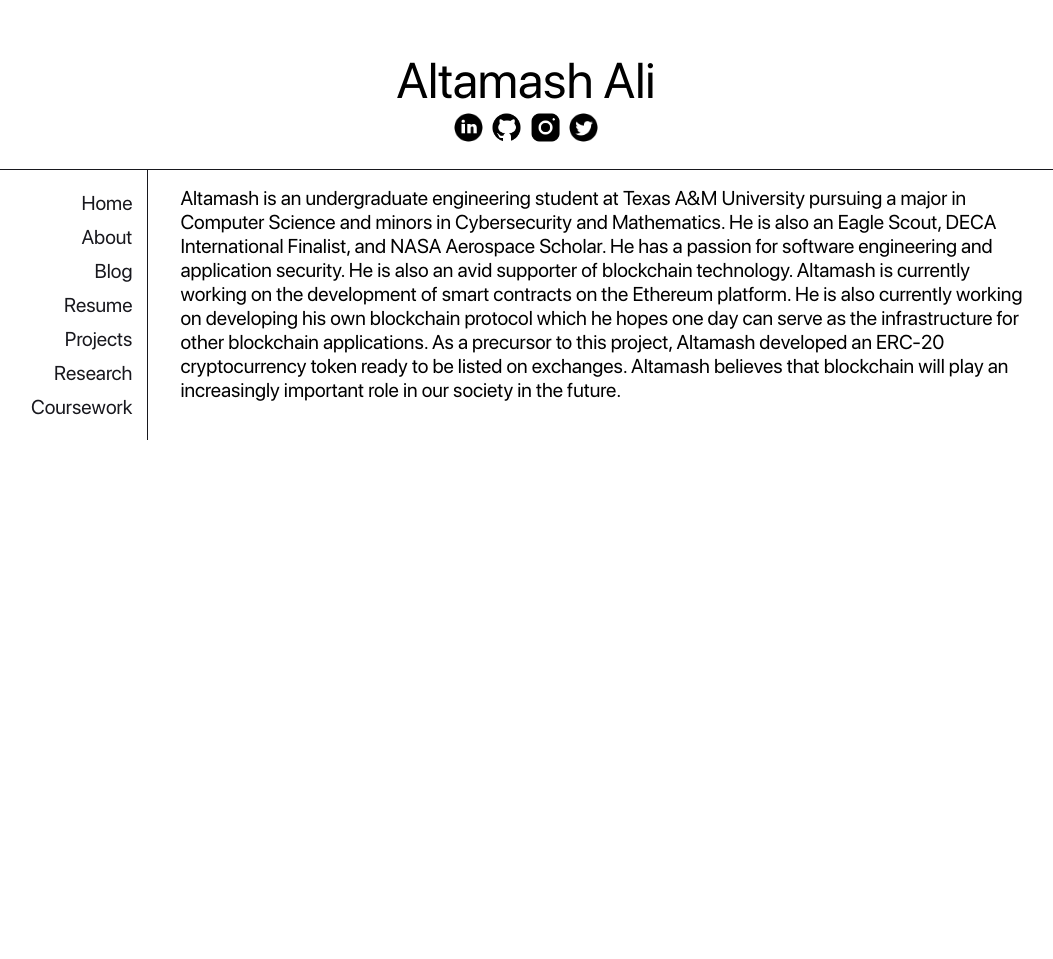
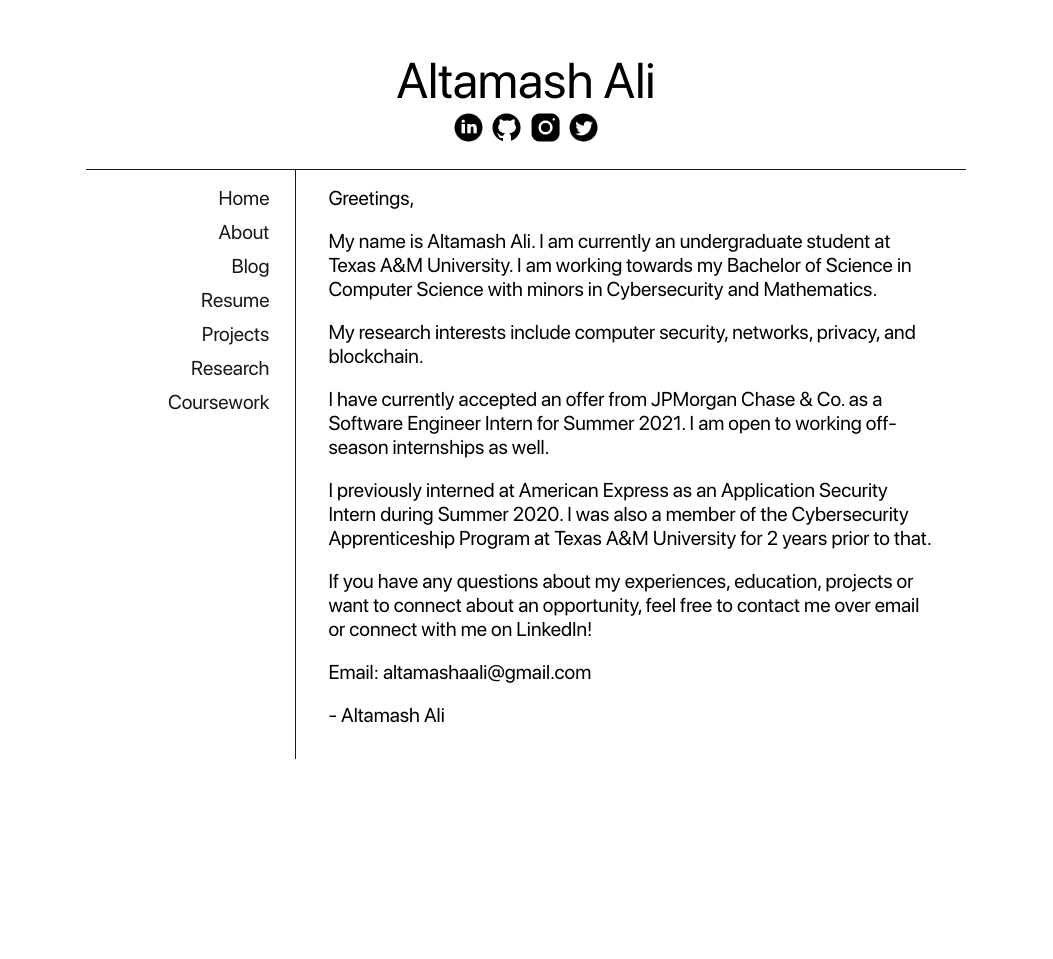
Before and after one commit to altamashali/altamashali.github.io, a PHP site: page / in a window 1280 px wide. Shown: the whole page, without its empty margins (114-1167 px from the left). Before the commit the page ends 440 px from the top, so only its background shows below. Run offline with PHP 8.4, Linux system fonts and the light colour scheme.

Commit message:
Updated greetings page

```diff
--- a/index.html
+++ b/index.html
@@ -39,9 +39,22 @@
             </div>
 
             <div class="right-container">
-                <p class="paragraph-text">
-                    Altamash is an undergraduate engineering student at Texas A&M University pursuing a major in Computer Science and minors in Cybersecurity and Mathematics. He is also an Eagle Scout, DECA International Finalist, and NASA Aerospace Scholar. He has a passion for software engineering and application security. He is also an avid supporter of blockchain technology. Altamash is currently working on the development of smart contracts on the Ethereum platform. He is also currently working on developing his own blockchain protocol which he hopes one day can serve as the infrastructure for other blockchain applications. As a precursor to this project, Altamash developed an ERC-20 cryptocurrency token ready to be listed on exchanges. Altamash believes that blockchain will play an increasingly important role in our society in the future.
-                </p>
+                <p class="paragraph-text">Greetings,</p>
+                <br>
+                <p class="paragraph-text">My name is Altamash Ali. I am currently an undergraduate student at Texas A&M University. I am working towards my Bachelor of Science in Computer Science with minors in Cybersecurity and Mathematics.</p>
+                <br>
+                <p class="paragraph-text">My research interests include computer security, networks, privacy, and blockchain.</p>
+                <br>
+                <p class="paragraph-text">I have currently accepted an offer from JPMorgan Chase & Co. as a Software Engineer Intern for Summer 2021. I am open to working off-season internships as well.</p>
+                <br>
+                <p class="paragraph-text">I previously interned at American Express as an Application Security Intern during Summer 2020. I was also a member of the Cybersecurity Apprenticeship Program at Texas A&M University for 2 years prior to that.</p>
+                <br>
+                <p class="paragraph-text">If you have any questions about my experiences, education, projects or want to connect about an opportunity, feel free to contact me over email or connect with me on LinkedIn!</p>
+                <br>
+                <p class="paragraph-text">Email: altamashaali@gmail.com</p>
+                <br>
+                <p class="paragraph-text">- Altamash Ali</p>
+
             </div>
         </div>
     </body>
--- a/style.css
+++ b/style.css
@@ -7,7 +7,7 @@
 /* Containers */
 body {
     font-family: SF-Pro-Display;
-    margin: 100px;
+    margin: 200px;
     margin-top: 50px;
 }
 .header-container{
@@ -21,8 +21,10 @@ body {
 .left-container{
     border: 0px;
     border-right: 1px solid #18181E;
-    width: 75%;
-    padding-right: 10px;
+    padding: 32px;
+    padding-top: 16px;
+    padding-right: 16px;
+
 }
 .right-container{
     padding: 32px;
@@ -66,11 +68,14 @@ body {
 /* Navigation Menu */
 .page-list{
     text-align: right;
+    margin-top: 0px;
+    margin-bottom: 0px;
 }
 .page-item{
     list-style: none;
     font-size: 20px;
-    padding: 5px;
+    padding: 10px;
+    padding-top: 0px;
 }
 .page-link{
     text-decoration: none;
```
